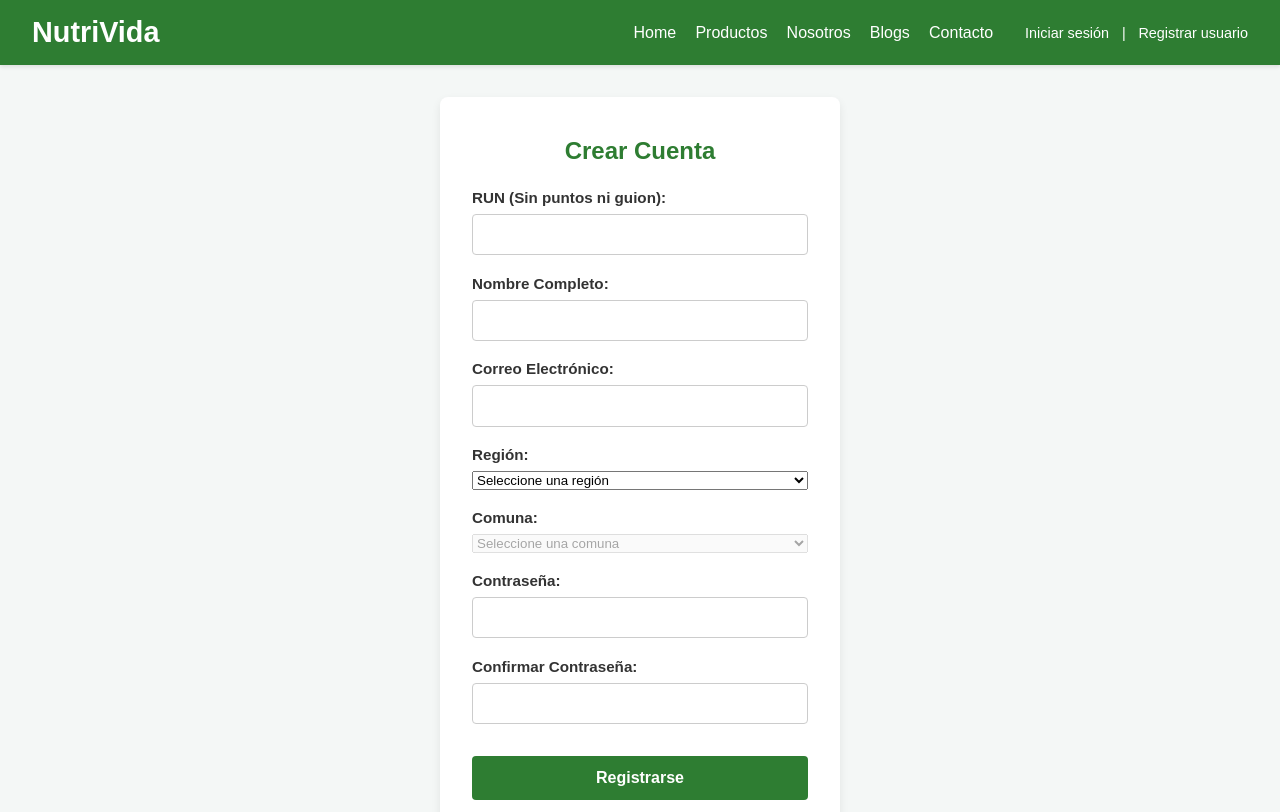
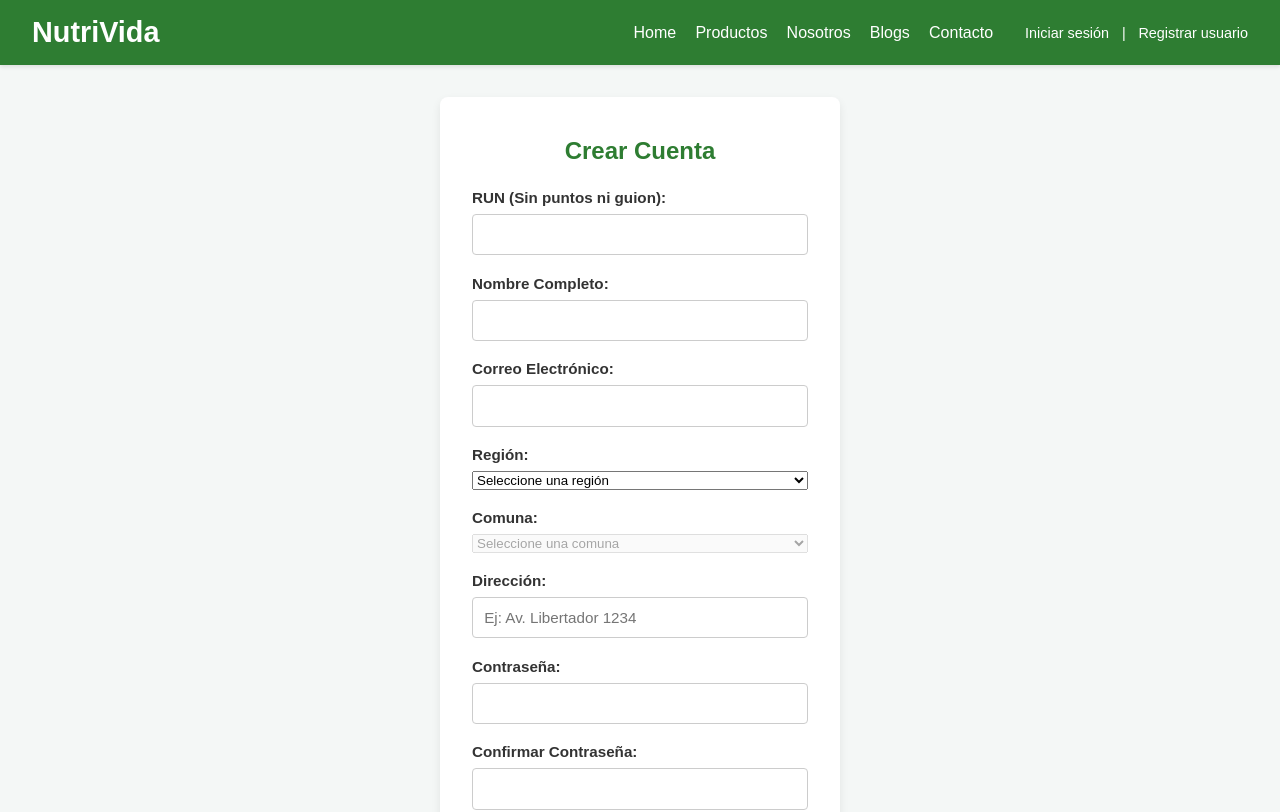
Before and after one commit to Mun-oz/nutrivida, a React (Vite) app: page /#/registro in a window 1280 px wide. Shown: the top 812 px of the page. Built offline with nearby package versions, Linux system fonts and the light colour scheme.

Commit message:
feat: se agrega direccion a Registro.jsc

```diff
--- a/src/pages/Registro.jsx
+++ b/src/pages/Registro.jsx
@@ -101,6 +101,11 @@ export default function Registro() {
           </div>
 
           <div className="form-group">
+            <label>Dirección:</label>
+            <input type="text" name="direccion" value={formData.direccion} onChange={handleChange} placeholder="Ej: Av. Libertador 1234" required />
+          </div>
+
+          <div className="form-group">
             <label>Contraseña:</label>
             <input type="password" name="password" value={formData.password} onChange={handleChange} required />
           </div>
```
Also changed, not shown: 1 other file (tests, documents, lock files or other folders).
